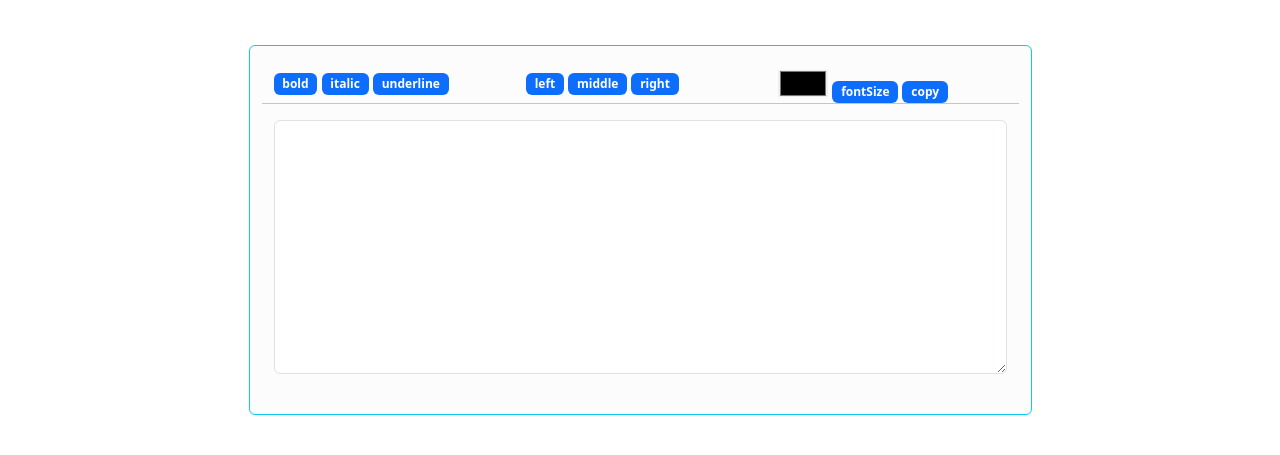
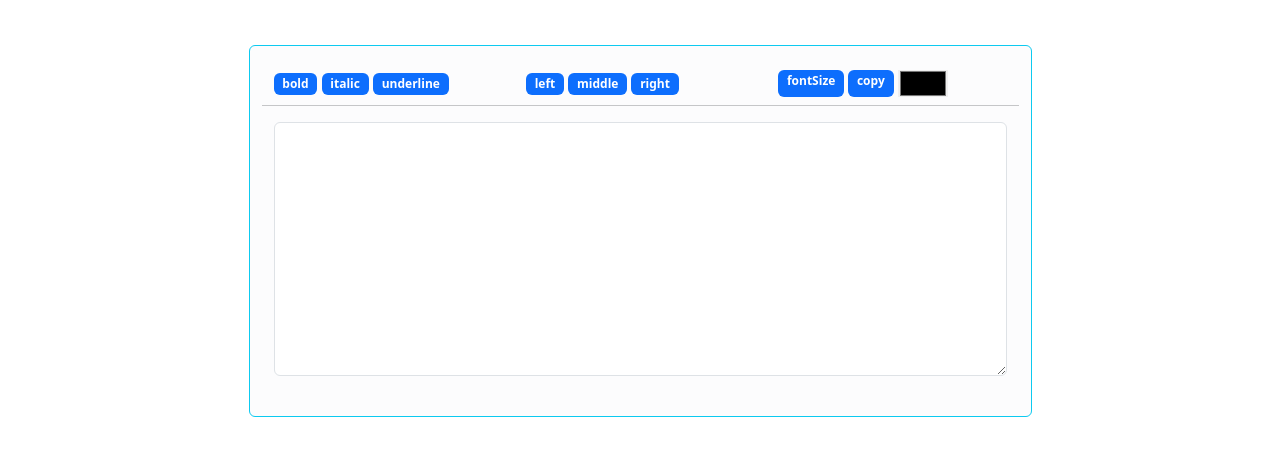
Before and after one commit to pixprocoder/text-utils, a plain HTML site: page index.html in a window 1280 px wide. Shown: the part 131-586 px from the top of the page. Drawn offline with nearby package versions, Linux system fonts and the light colour scheme.

Commit message:
completed basic functionalities

```diff
--- a/index.html
+++ b/index.html
@@ -61,8 +61,8 @@
     <main>
       <!-- Text area  -->
       <h1 class="mt-3 text-center text-primary">My Text Editor</h1>
-      <section class="container mx-auto p-5">
-        <div class="w-75 mx-auto">
+      <section class="container  mx-auto p-5">
+        <div class="w-75 sm-w-100  mx-auto">
           <div class="bg-light-subtle p-4 rounded border border-info">
             <div class="mb-3 row">
               <div class="col">
@@ -83,11 +83,11 @@
                   right
                 </div>
               </div>
-              <div class="col">
-                <input id="color-picker" class="border-0" type="color" />
+              <div class="col d-flex gap-1">
                 <!-- <div class="badge btn p-0"></div> -->
                 <div class="btn badge text-bg-primary">fontSize</div>
                 <div id="copy" class="btn badge text-bg-primary">copy</div>
+                <input id="color-picker badge btn" class="border-0" type="color" />
 
                 <!-- Toast container -->
               <div class=" toast-container position-fixed bottom-0 end-0 p-3">
@@ -104,7 +104,7 @@
               </div>
 
             </div>
-            <hr />
+            <hr class="mt-2" />
             <div class="">
               <textarea
                 class="form-control"
```
